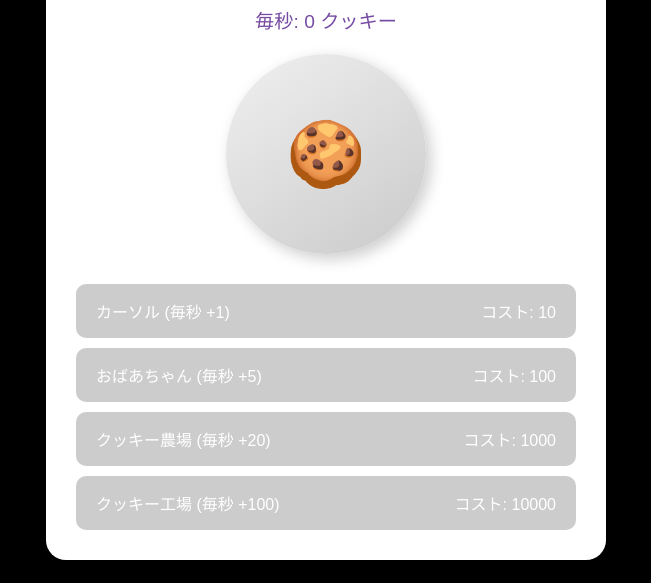
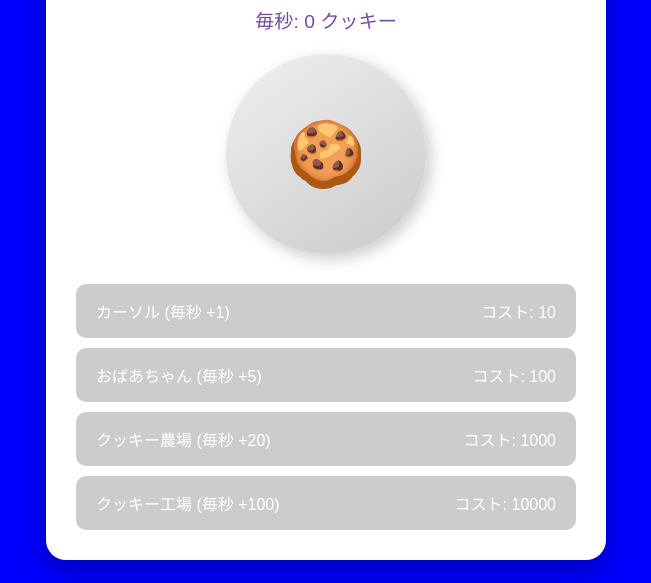
Before and after one commit to tetsuna-s/2025-07-18-test2, a plain HTML site: page index.html in a window 1280 px wide. Shown: the part 217-800 px from the top of the page, without its empty margins (314-965 px from the left). Drawn offline with Linux system fonts and the light colour scheme.

Commit message:
背景を青色に変更

```diff
--- a/index.html
+++ b/index.html
@@ -9,7 +9,7 @@
             margin: 0;
             padding: 0;
             font-family: Arial, sans-serif;
-            background: #000000;
+            background: #0000ff;
             min-height: 100vh;
             display: flex;
             justify-content: center;
```
